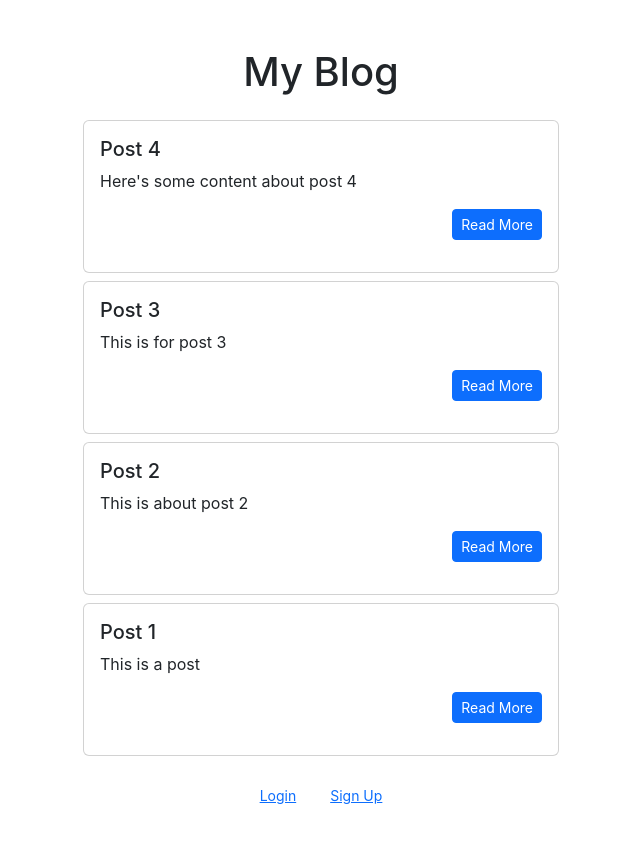
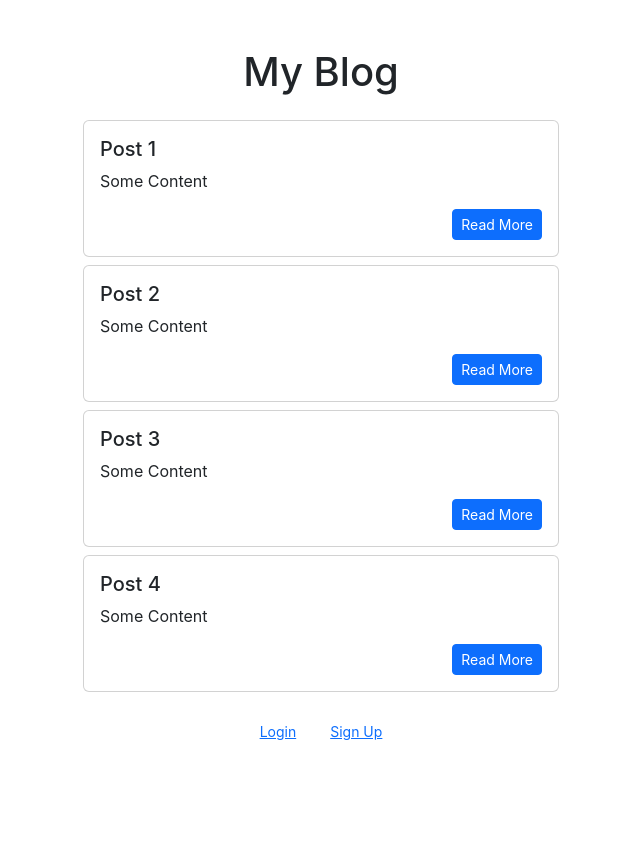
Before and after one commit to keithhauzh/React-Simple-CMS-React-Router-, a React (Create React App) app: page / in a window 1280 px wide. Shown: the top 842 px of the page, without its empty margins (319-959 px from the left). After the commit the page ends 800 px from the top, so only its background shows below. Built offline with nearby package versions, Linux system fonts and the light colour scheme.

Commit message:
post card component

```diff
--- a/src/pages/home/index.js
+++ b/src/pages/home/index.js
@@ -6,73 +6,12 @@ function Home() {
   const navigate = useNavigate();
   return (
     <div>
-
       <div className="container mx-auto my-5" style={{ maxWidth: "500px" }}>
         <h1 className="h1 mb-4 text-center">My Blog</h1>
-        <div className="card mb-2">
-          <div className="card-body">
-            <h5 className="card-title">Post 4</h5>
-            <p className="card-text">Here's some content about post 4</p>
-            <div className="text-end">
-              <p
-                onClick={() => {
-                  navigate("../post");
-                }}
-                className="btn btn-primary btn-sm"
-              >
-                Read More
-              </p>
-            </div>
-          </div>
-        </div>
-        <div className="card mb-2">
-          <div className="card-body">
-            <h5 className="card-title">Post 3</h5>
-            <p className="card-text">This is for post 3</p>
-            <div className="text-end">
-              <p
-                onClick={() => {
-                  navigate("../post");
-                }}
-                className="btn btn-primary btn-sm"
-              >
-                Read More
-              </p>
-            </div>
-          </div>
-        </div>
-        <div className="card mb-2">
-          <div className="card-body">
-            <h5 className="card-title">Post 2</h5>
-            <p className="card-text">This is about post 2</p>
-            <div className="text-end">
-              <p
-                onClick={() => {
-                  navigate("../post");
-                }}
-                className="btn btn-primary btn-sm"
-              >
-                Read More
-              </p>
-            </div>
-          </div>
-        </div>
-        <div className="card mb-2">
-          <div className="card-body">
-            <h5 className="card-title">Post 1</h5>
-            <p className="card-text">This is a post</p>
-            <div className="text-end">
-              <p
-                onClick={() => {
-                  navigate("../post");
-                }}
-                className="btn btn-primary btn-sm"
-              >
-                Read More
-              </p>
-            </div>
-          </div>
-        </div>
+        <PostCard label="Post 1">Some Content</PostCard>
+        <PostCard label="Post 2">Some Content</PostCard>
+        <PostCard label="Post 3">Some Content</PostCard>
+        <PostCard label="Post 4">Some Content</PostCard>
 
         <div className="mt-4 d-flex justify-content-center gap-3">
           <button
```
